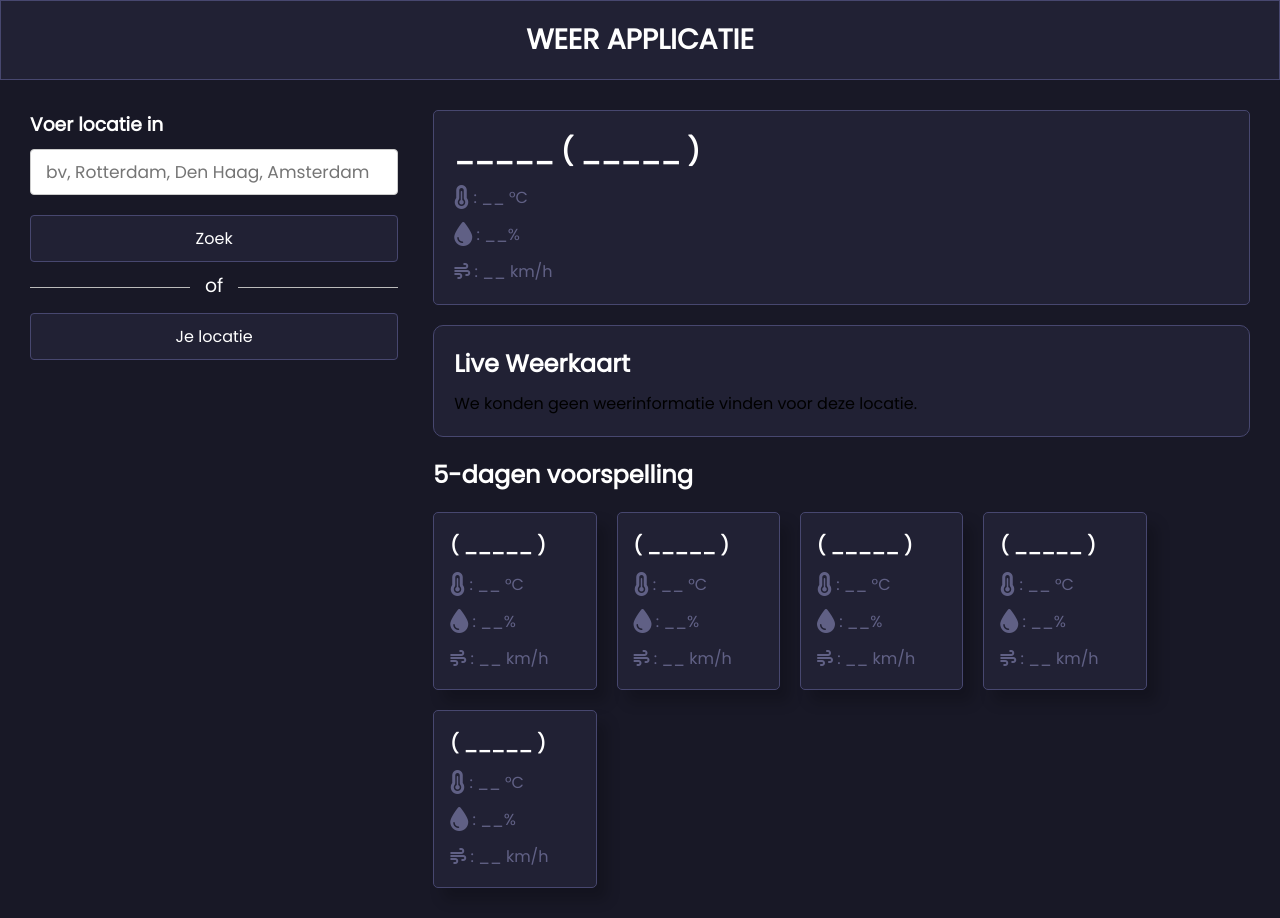
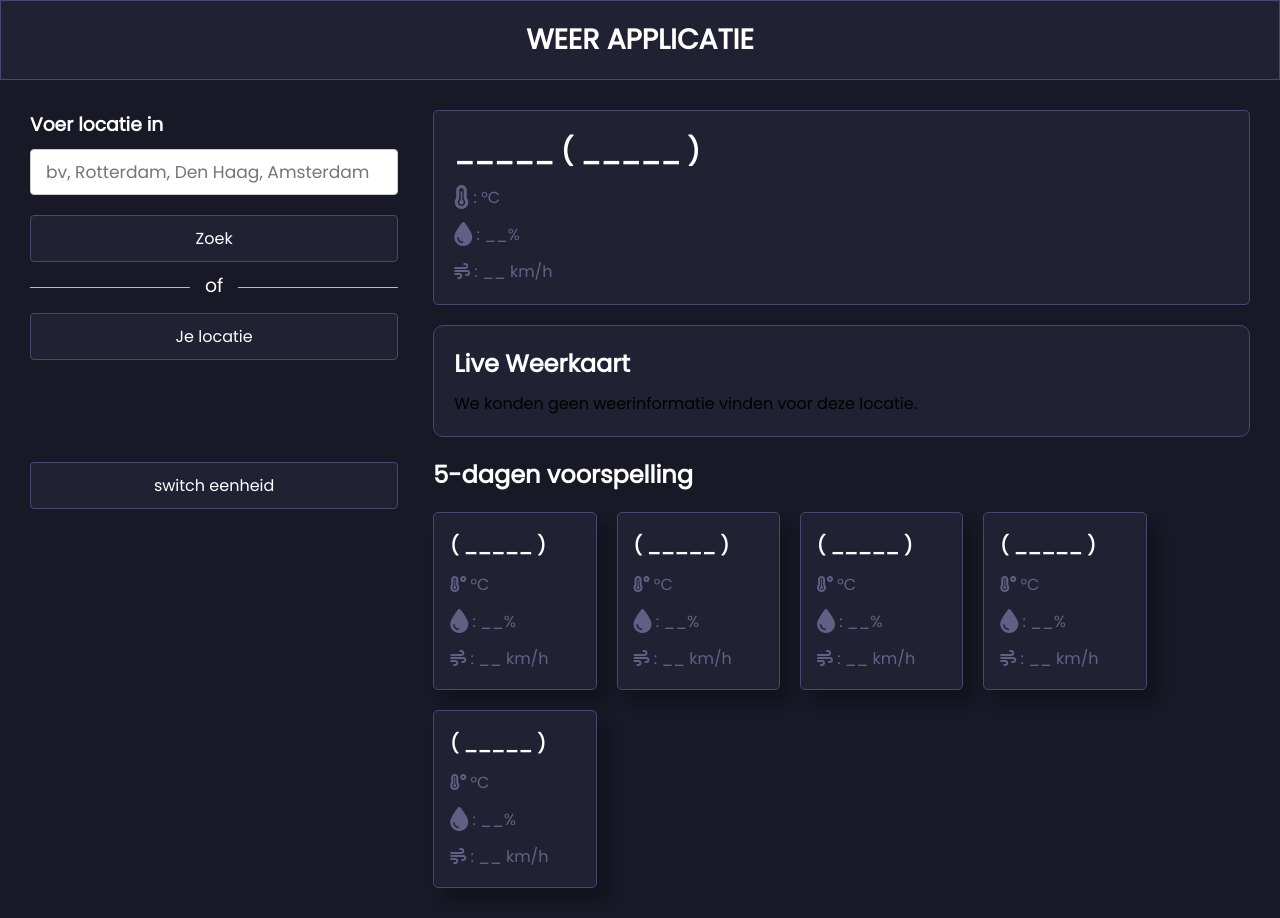
Before and after one commit to sametpalit/WeatherApp, a PHP site: page / in a window 1280 px wide. Run offline with PHP 8.4, Linux system fonts and the light colour scheme; data that the repository does not hold is empty.

Commit message:
Celcius/fahrenheit button toegevoegd

```diff
--- a/css/style.css
+++ b/css/style.css
@@ -61,6 +61,15 @@
     margin-top: -4px;
     background: #181826;
 }
+.weather-input .sep2{
+    height:  1px;
+    width: 100%;
+    margin: 125px 0;
+    background: #bbb;
+    display: flex;
+    align-items: center;
+    justify-content: center;
+}
 .weather-input button{
     width: 100%;
     padding: 10px 0 ;
@@ -77,6 +86,9 @@
 .weather-input .location-btn{
     background: #212134;
     Border:1px solid #47476f;
+}
+.weather-input .unit-toggle-btn{
+    top: 30px;
 }
 .weather-data{
     width: 100%;
--- a/index.php
+++ b/index.php
@@ -20,69 +20,53 @@
                 <button class="search-btn">Zoek</button>
                 <div class="seperator"></div>
                 <button class="location-btn">Je locatie</button>
+                <div class="sep2">
+                <button class="unit-toggle-btn">switch eenheid</button>
+                </div>
             </div>
             <div class="weather-data">
                 <div class="current-weather">
                     <div class="details">
-                        <h2>_____ ( _____ )</h2>
-                        <h4><i class="fa-solid fa-temperature-three-quarters fa-flip-horizontal fa-xl" style="color: #a0a0d6;"></i>  : __ °C</h4>
-                        <h4><i class="fa-solid fa-droplet fa-xl" style="color: #a0a0d6;"></i>  : __%</h4>
-                        <h4><i class="fa-solid fa-wind" style="color: #a0a0d6;"></i>  : __ km/h</h4>
+                    <h2>_____ ( _____ )</h2>
+                    <h4><i class="fa-solid fa-temperature-three-quarters fa-flip-horizontal fa-xl temperature" style="color: #a0a0d6;" data-temp="___"></i> : <span class="temperature-value"></span> <span class="unit">°C</span></h4>
+                    <h4><i class="fa-solid fa-droplet fa-xl"></i>  : __%</h4>
+                    <h4><i class="fa-solid fa-wind"></i>  : __ km/h</h4>
                     </div>
                 </div>
                 <div class="weather-map">
                 <h2>Live Weerkaart</h2>
-                <?php
-                    $city = 'Sliedrecht';
-                    $apiKey = '49dda0c6d525a40193428007fe69fed2';
-
-
-                    $url = "http://api.openweathermap.org/data/2.5/weather?q=$city&appid=$apiKey";
-
-
-                    $data = json_decode(file_get_contents($url), true);
-
-
-                    if ($data) {
-                        $lat = $data['coord']['lat'];
-                        $lon = $data['coord']['lon'];
-                        $mapUrl = "https://openweathermap.org/weathermap?basemap=map&cities=false&layer=temperature&lat=$lat&lon=$lon&zoom=8";
-                        echo '<iframe src="' . $mapUrl . '" width="100%" height="400"></iframe>';
-                    } else {
-                        echo 'We konden geen weerinformatie vinden voor deze locatie.';
-                    }
-                    ?>
+                <?php include 'php/weather.php'; ?>
                     </div>
                 <div class="days-forecast">
                     <h2>5-dagen voorspelling</h2>
                     <ul class="weather-cards">
                         <li class="card">
                             <h3>( _____ )</h3>
-                            <h4><i class="fa-solid fa-temperature-three-quarters fa-flip-horizontal fa-xl" style="color: #a0a0d6;"></i>  : __ °C</h4>
+                            <h4><i class="fas fa-temperature-high" style="color: #a0a0d6;"></i>    <span class="temperature" data-temp="___"></span> <span class="unit">°C</span></h4>
                             <h4><i class="fa-solid fa-droplet fa-xl" style="color: #a0a0d6;"></i>  : __%</h4>
                             <h4><i class="fa-solid fa-wind" style="color: #a0a0d6;"></i>  : __ km/h</h4>
                         </li>
                         <li class="card">
                             <h3>( _____ )</h3>
-                            <h4><i class="fa-solid fa-temperature-three-quarters fa-flip-horizontal fa-xl" style="color: #a0a0d6;"></i>  : __ °C</h4>
+                            <h4><i class="fas fa-temperature-high" style="color: #a0a0d6;"></i>    <span class="temperature" data-temp="___"></span> <span class="unit">°C</span></h4>
                             <h4><i class="fa-solid fa-droplet fa-xl" style="color: #a0a0d6;"></i>  : __%</h4>
                             <h4><i class="fa-solid fa-wind" style="color: #a0a0d6;"></i>  : __ km/h</h4>
                         </li>
                         <li class="card">
                             <h3>( _____ )</h3>
-                            <h4><i class="fa-solid fa-temperature-three-quarters fa-flip-horizontal fa-xl" style="color: #a0a0d6;"></i>  : __ °C</h4>
+                            <h4><i class="fas fa-temperature-high" style="color: #a0a0d6;"></i>    <span class="temperature" data-temp="___"></span> <span class="unit">°C</span></h4>
                             <h4><i class="fa-solid fa-droplet fa-xl" style="color: #a0a0d6;"></i>  : __%</h4>
                             <h4><i class="fa-solid fa-wind" style="color: #a0a0d6;"></i>  : __ km/h</h4>
                         </li>
                         <li class="card">
                             <h3>( _____ )</h3>
-                            <h4><i class="fa-solid fa-temperature-three-quarters fa-flip-horizontal fa-xl" style="color: #a0a0d6;"></i>  : __ °C</h4>
+                            <h4><i class="fas fa-temperature-high" style="color: #a0a0d6;"></i>    <span class="temperature" data-temp="___"></span> <span class="unit">°C</span></h4>
                             <h4><i class="fa-solid fa-droplet fa-xl" style="color: #a0a0d6;"></i>  : __%</h4>
                             <h4><i class="fa-solid fa-wind" style="color: #a0a0d6;"></i>  : __ km/h</h4>
                         </li>
                         <li class="card">
                             <h3>( _____ )</h3>
-                            <h4><i class="fa-solid fa-temperature-three-quarters fa-flip-horizontal fa-xl" style="color: #a0a0d6;"></i>  : __ °C</h4>
+                            <h4><i class="fas fa-temperature-high" style="color: #a0a0d6;"></i>    <span class="temperature" data-temp="___"></span> <span class="unit">°C</span></h4>
                             <h4><i class="fa-solid fa-droplet fa-xl" style="color: #a0a0d6;"></i>  : __%</h4>
                             <h4><i class="fa-solid fa-wind" style="color: #a0a0d6;"></i>  : __ km/h</h4>
                         </li>
@@ -93,6 +77,7 @@
         </div>
     </header>
 
+    <script src="js/celcius.js" defer></script>
 
 </body>
 
--- /dev/null
+++ b/js/celcius.js
@@ -0,0 +1,32 @@
+document.addEventListener("DOMContentLoaded", function() {
+    let isCelsius = true;
+
+    const unitToggleBtn = document.querySelector(".unit-toggle-btn");
+    unitToggleBtn.addEventListener("click", toggleUnit);
+
+    function toggleUnit() {
+        const temperatureElements = document.querySelectorAll(".temperature-value");
+        const unitElements = document.querySelectorAll(".unit");
+
+        temperatureElements.forEach(element => {
+            const currentTemp = parseFloat(element.textContent);
+            if (isCelsius) {
+                element.textContent = convertToFahrenheit(currentTemp);
+                unitElements.forEach(unitElement => unitElement.textContent = "°F");
+            } else {
+                element.textContent = convertToCelsius(currentTemp);
+                unitElements.forEach(unitElement => unitElement.textContent = "°C");
+            }
+        });
+
+        isCelsius = !isCelsius;
+    }
+
+    function convertToFahrenheit(celsius) {
+        return (celsius * 9 / 5) + 32;
+    }
+
+    function convertToCelsius(fahrenheit) {
+        return (fahrenheit - 32) * 5 / 9;
+    }
+});
--- a/js/script.js
+++ b/js/script.js
@@ -18,7 +18,7 @@
         return `
         <div class="details">
             <h2>${cityName} (${formattedDate})</h2>
-            <h4><i class="fas fa-temperature-high" style="color: #a0a0d6;"></i>    ${(weatherItem.main.temp - 273.15).toFixed(2)}°C </h4>
+            <h4><i class="fas fa-temperature-high" style="color: #a0a0d6;"></i>    <span class="temperature-value">${(weatherItem.main.temp - 273.15).toFixed(2)}</span><span class="unit">°C</span> </h4>
             <h4><i class="fas fa-tint" style="color: #a0a0d6;"></i>    ${weatherItem.main.humidity}%</h4>
             <h4><i class="fas fa-wind" style="color: #a0a0d6;"></i>    ${weatherItem.wind.speed} km/h</h4>
         </div>
@@ -26,17 +26,16 @@
             <img src="https://openweathermap.org/img/wn/${weatherItem.weather[0].icon}@4x.png" alt="weather-icon">
             <h4>${weatherItem.weather[0].description}</h4>
         </div>`;
-
-    } else { // HTML voor de andere vijf dagen
+    } // HTML voor de andere vijf dagen
     return `<li class="card">
                 <h3>(${formattedDate})</h3>
                 <img src="https://openweathermap.org/img/wn/${weatherItem.weather[0].icon}.png" alt="weather-icon">
-                <h4><i class="fas fa-temperature-high" style="color: #a0a0d6;"></i>    ${(weatherItem.main.temp - 273.15).toFixed(2)}°C </h4>
+                <h4><i class="fas fa-temperature-high" style="color: #a0a0d6;"></i>    <span class="temperature-value">${(weatherItem.main.temp - 273.15).toFixed(2)}</span><span class="unit">°C</span> </h4>
                 <h4><i class="fas fa-tint" style="color: #a0a0d6;"></i>    ${weatherItem.main.humidity}%</h4>
                 <h4><i class="fas fa-wind" style="color: #a0a0d6;"></i>    ${weatherItem.wind.speed} km/h</h4>
         </li>`;
 }
-}
+
 const getWeatherDetails = (cityName, lat, lon) => {
     const WEATHER_API_URL = `https://api.openweathermap.org/data/2.5/forecast?lat=${lat}&lon=${lon}&appid=${API_KEY}`;
 
@@ -65,16 +64,20 @@
             alert("Er is een probleem bij het laden van de voorspelling");
         });
 };
+
 const getCityCoordinates = () => {
     const cityName = cityInput.value.trim();
     if (!cityName) return;
     const GEOCODING_API_URL = `https://api.openweathermap.org/geo/1.0/direct?q=${cityName}&limit=1&appid=${API_KEY}`;
 
-    fetch(GEOCODING_API_URL).then(res => res.json()).then(data => {
+    fetch(GEOCODING_API_URL)
+        .then(res => res.json())
+        .then(data => {
             if (!data.length) return alert(`Geen coordinaten gevonden voor ${cityName}`);
             const { name, lat, lon } = data[0];
             getWeatherDetails(name, lat, lon);
-    }).catch(() => {
+        })
+        .catch(() => {
             alert("Er is een probleem bij het zoeken naar de coordinaten");
         });
 }
@@ -85,10 +88,13 @@
             const { latitude, longitude} = position.coords;
             const REVERSE_GEOCODING_URL = `http://api.openweathermap.org/geo/1.0/reverse?lat=${latitude}&lon=${longitude}&limit=1&appid=${API_KEY}`;
             //verkrijg stadsnaam door coordinaten via reverse geocoding API
-            fetch(REVERSE_GEOCODING_URL).then(res => res.json()).then(data => {
+            fetch(REVERSE_GEOCODING_URL)
+                .then(res => res.json())
+                .then(data => {
                     const { name,} = data[0];
                     getWeatherDetails(name, latitude, longitude);
-            }).catch(() => {
+                })
+                .catch(() => {
                     alert("Er is een probleem bij het zoeken naar de stad");
                 });
         },
--- a/php/weather.php
+++ b/php/weather.php
@@ -1,12 +1,18 @@
 <?php
-if ($_SERVER["REQUEST_METHOD"] == "GET" && isset($_GET["location"])) {
-    $location = urlencode($_GET["location"]);
-    $units = isset($_GET["units"]) ? $_GET["units"] : "metric";
+function getLiveWeatherMap($city, $apiKey) {
+    $url = "http://api.openweathermap.org/data/2.5/weather?q=$city&appid=$apiKey";
+    $data = json_decode(file_get_contents($url), true);
 
-    $apiKey = "49dda0c6d525a40193428007fe69fed2";
-    $url = "https://api.openweathermap.org/data/2.5/weather?q=$location&units=$units&appid=$apiKey";
-
-    $response = file_get_contents($url);
-    echo $response;
+    if ($data) {
+        $lat = $data['coord']['lat'];
+        $lon = $data['coord']['lon'];
+        $mapUrl = "https://openweathermap.org/weathermap?basemap=map&cities=false&layer=temperature&lat=$lat&lon=$lon&zoom=8";
+        return '<iframe src="' . $mapUrl . '" width="100%" height="400"></iframe>';
+    } else {
+        return 'We konden geen weerinformatie vinden voor deze locatie.';
+    }
 }
+$city = 'Sliedrecht';
+$apiKey = '49dda0c6d525a40193428007fe69fed2';
+echo getLiveWeatherMap($city, $apiKey);
 ?>
```
Lines whose indentation alone changed are shown as unchanged.
